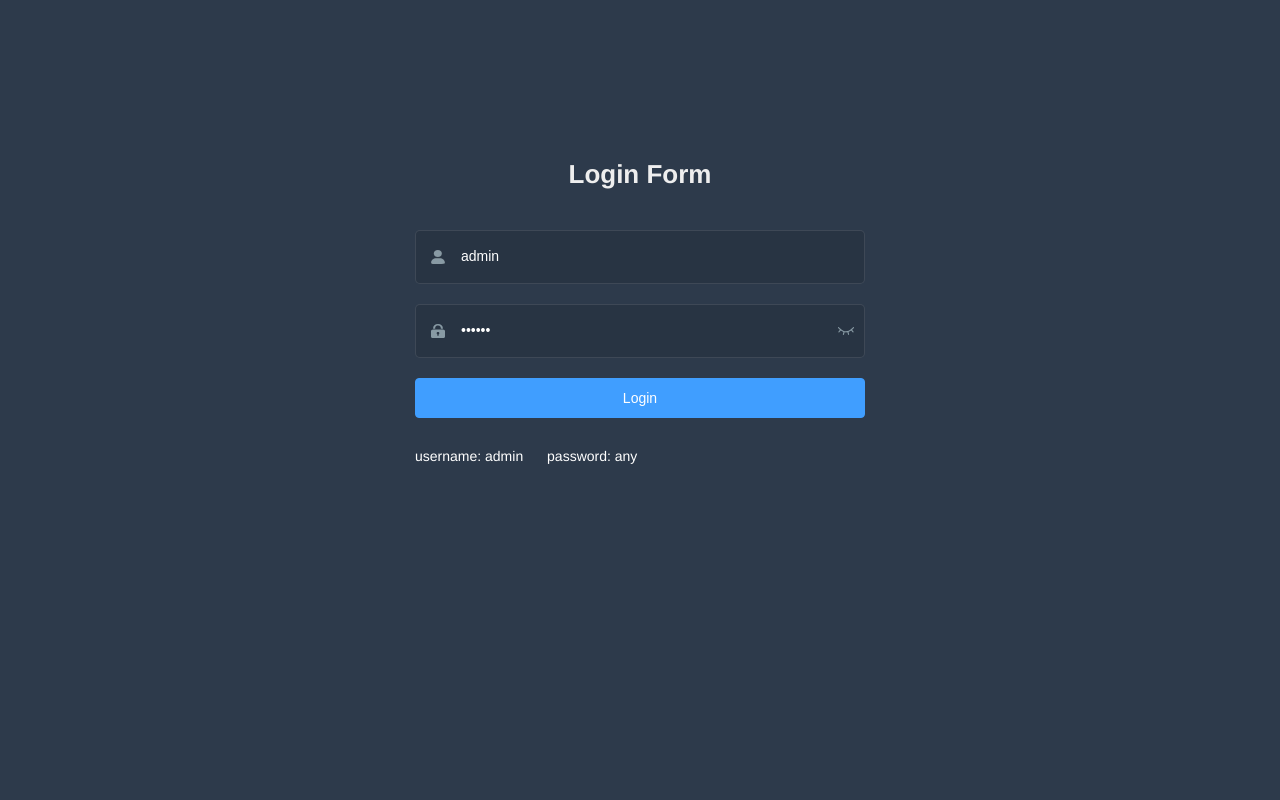
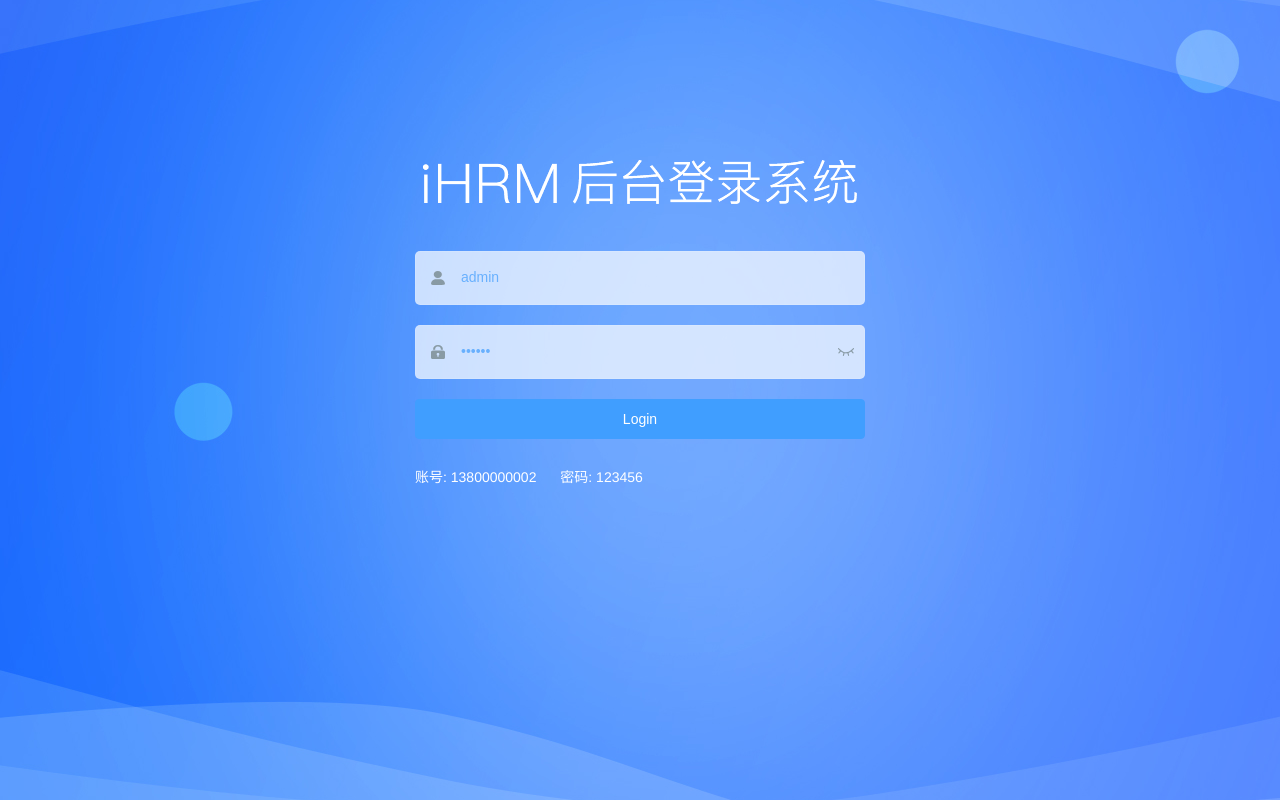
Before and after one commit to wang1979390223/ren-li-ziyuan, a Vue app: page /#/login in a window 1280 px wide. Built offline with nearby package versions, Linux system fonts and the light colour scheme.

Commit message:
feat:样式改造

```diff
--- a/src/views/login/index.vue
+++ b/src/views/login/index.vue
@@ -3,7 +3,7 @@
     <el-form ref="loginForm" :model="loginForm" :rules="loginRules" class="login-form" auto-complete="on" label-position="left">
 
       <div class="title-container">
-        <h3 class="title">Login Form</h3>
+        <h3 class="title"><img src="@/assets/common/login-logo.png" alt=""></h3>
       </div>
 
       <el-form-item prop="username">
@@ -44,10 +44,9 @@
       <el-button :loading="loading" type="primary" style="width:100%;margin-bottom:30px;" @click.native.prevent="handleLogin">Login</el-button>
 
       <div class="tips">
-        <span style="margin-right:20px;">username: admin</span>
-        <span> password: any</span>
+        <span style="margin-right:20px;">账号: 13800000002</span>
+        <span> 密码: 123456</span>
       </div>
-
     </el-form>
   </div>
 </template>
@@ -130,13 +129,20 @@
 /* Detail see https://github.com/PanJiaChen/vue-element-admin/pull/927 */
 
 $bg:#283443;
-$light_gray:#fff;
+// $light_gray:#fff;
+$light_gray: #68b0fe;  // 将输入框颜色改成蓝色
 $cursor: #fff;
 
 @supports (-webkit-mask: none) and (not (cater-color: $cursor)) {
   .login-container .el-input input {
     color: $cursor;
   }
+}
+
+/* reset element-ui css */
+.login-container {
+  background-image: url('~@/assets/common/login.jpg'); // 设置背景图片
+  background-position: center; // 将图片位置设置为充满整个屏幕
 }
 
 /* reset element-ui css */
@@ -165,9 +171,13 @@
 
   .el-form-item {
     border: 1px solid rgba(255, 255, 255, 0.1);
-    background: rgba(0, 0, 0, 0.1);
+    // background: rgba(0, 0, 0, 0.1);
     border-radius: 5px;
     color: #454545;
+    background: rgba(255, 255, 255, 0.7); // 输入登录表单的背景色
+  }
+  .el-form-item__error {
+    color: #fff
   }
 }
 </style>
@@ -177,6 +187,12 @@
 $dark_gray:#889aa4;
 $light_gray:#eee;
 
+.loginBtn {
+  background: #407ffe;
+  height: 64px;
+  line-height: 32px;
+  font-size: 24px;
+}
 .login-container {
   min-height: 100%;
   width: 100%;
```
